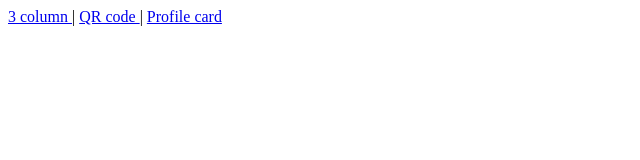
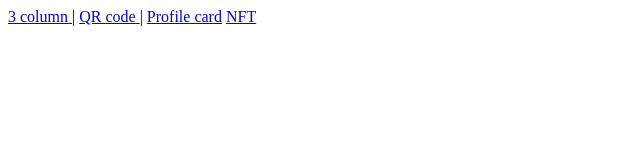
Before and after one commit to Gus-Jackson/FrontendMentor, a plain HTML site: page index.html in a window 1280 px wide. Shown: the full height of the page, 0-640 px from the left. Drawn offline with Linux system fonts and the light colour scheme.

Commit message:
Added nft to landing

```diff
--- a/index.html
+++ b/index.html
@@ -7,5 +7,6 @@
         <a href="3 column/index.html" target="_blank">3 column </a>|
         <a href="qr-code-component-main/index.html" target="_blank">QR code </a>|
         <a href="Profile Card/index.html" target="_blank">Profile card</a>
+        <a href="nft-preview-card-component-main/index.html" target="_blank">NFT</a>
     </body>
 </html>
```
